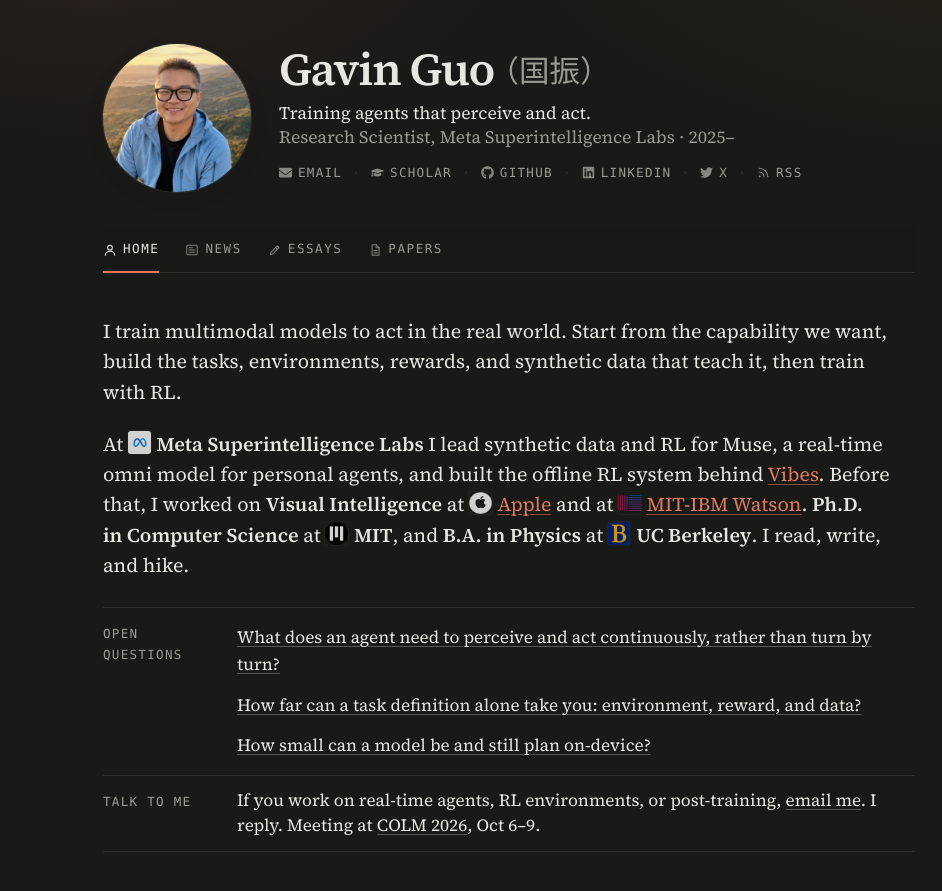
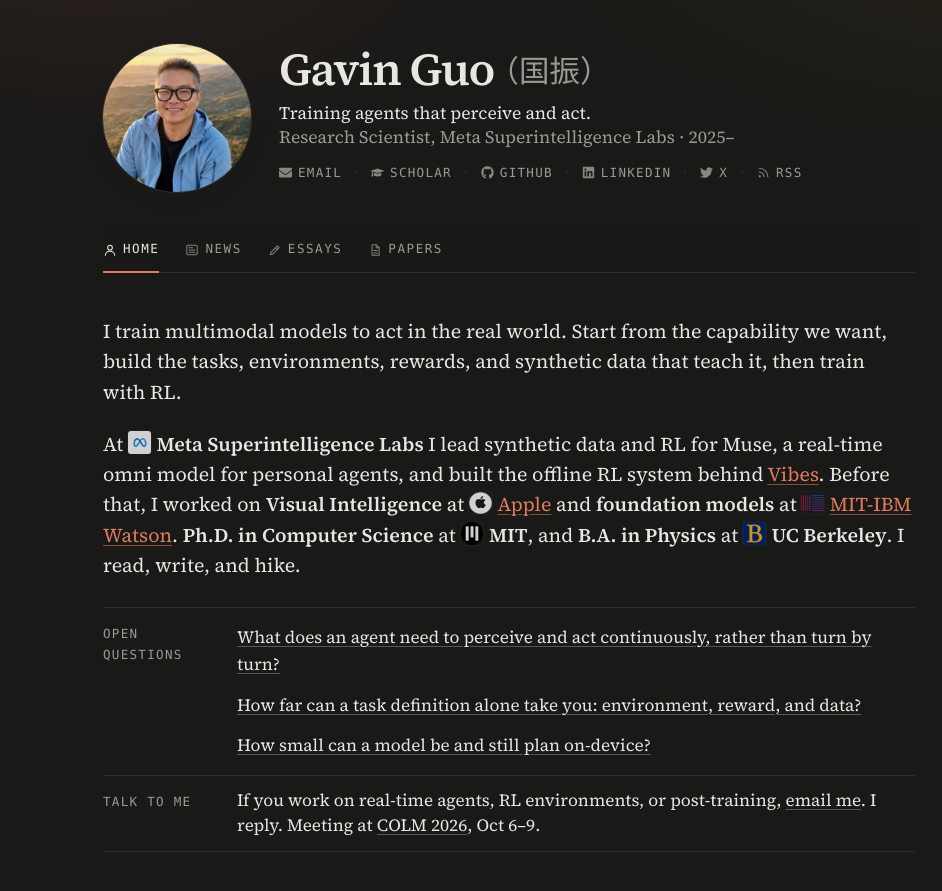
Before and after one commit to zguo0525/zguo0525.github.io, a Jekyll site: the page built from index.md, in a window 1280 px wide and 900 px high. Shown: the top 891 px of the window, without its empty margins (131-1073 px from the left). Built offline with Jekyll 4.4.1, drawn with Linux system fonts in a browser that asks for light colours.

Commit message:
Intro: foundation models at MIT-IBM Watson
Co-Authored-By: Claude Fable 5.1 <noreply@anthropic.com>
Claude-Session: https://claude.ai/code/session_01HnC98uYSSXDKz9D1f4jfEu

```diff
--- a/index.md
+++ b/index.md
@@ -6,7 +6,7 @@ nav_title: About
 
 I train multimodal models to act in the real world. Start from the capability we want, build the tasks, environments, rewards, and synthetic data that teach it, then train with RL.
 
-At <img class="logo-inline" src="{{ '/assets/logos/meta.com.png' | relative_url }}" alt="" width="16" height="16">**Meta Superintelligence Labs** I lead synthetic data and RL for Muse, a real-time omni model for personal agents, and built the offline RL system behind [Vibes](https://about.fb.com/news/2025/09/introducing-vibes-ai-videos/). Before that, I worked on **Visual Intelligence** at <img class="logo-inline" src="{{ '/assets/logos/apple.com.png' | relative_url }}" alt="" width="16" height="16">[Apple](https://www.apple.com/newsroom/2025/06/apple-intelligence-gets-even-more-powerful-with-new-capabilities-across-apple-devices/) and at <img class="logo-inline" src="{{ '/assets/logos/mitibmwatsonailab.mit.edu.png' | relative_url }}" alt="" width="16" height="16">[MIT-IBM Watson](https://mitibmwatsonailab.mit.edu/). **Ph.D. in Computer Science** at <img class="logo-inline" src="{{ '/assets/logos/mit.edu.png' | relative_url }}" alt="" width="16" height="16">**MIT**, and **B.A. in Physics** at <img class="logo-inline" src="{{ '/assets/logos/berkeley.edu.png' | relative_url }}" alt="" width="16" height="16">**UC Berkeley**. I read, write, and hike.
+At <img class="logo-inline" src="{{ '/assets/logos/meta.com.png' | relative_url }}" alt="" width="16" height="16">**Meta Superintelligence Labs** I lead synthetic data and RL for Muse, a real-time omni model for personal agents, and built the offline RL system behind [Vibes](https://about.fb.com/news/2025/09/introducing-vibes-ai-videos/). Before that, I worked on **Visual Intelligence** at <img class="logo-inline" src="{{ '/assets/logos/apple.com.png' | relative_url }}" alt="" width="16" height="16">[Apple](https://www.apple.com/newsroom/2025/06/apple-intelligence-gets-even-more-powerful-with-new-capabilities-across-apple-devices/) and **foundation models** at <img class="logo-inline" src="{{ '/assets/logos/mitibmwatsonailab.mit.edu.png' | relative_url }}" alt="" width="16" height="16">[MIT-IBM Watson](https://mitibmwatsonailab.mit.edu/). **Ph.D. in Computer Science** at <img class="logo-inline" src="{{ '/assets/logos/mit.edu.png' | relative_url }}" alt="" width="16" height="16">**MIT**, and **B.A. in Physics** at <img class="logo-inline" src="{{ '/assets/logos/berkeley.edu.png' | relative_url }}" alt="" width="16" height="16">**UC Berkeley**. I read, write, and hike.
 
 <dl class="now" markdown="0">
   <div class="now-row"><dt>Open questions</dt><dd>
```
